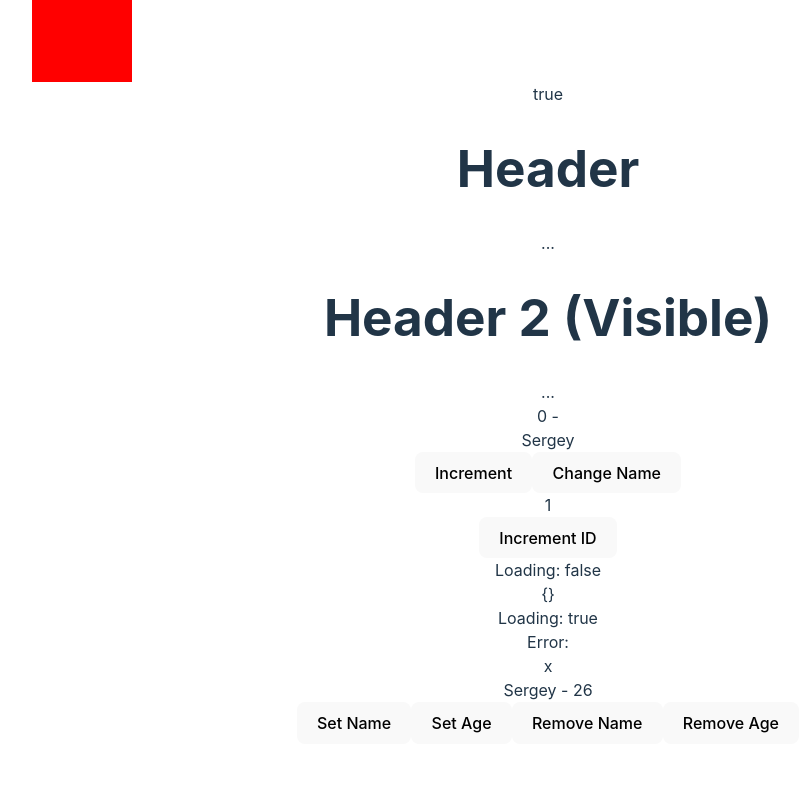
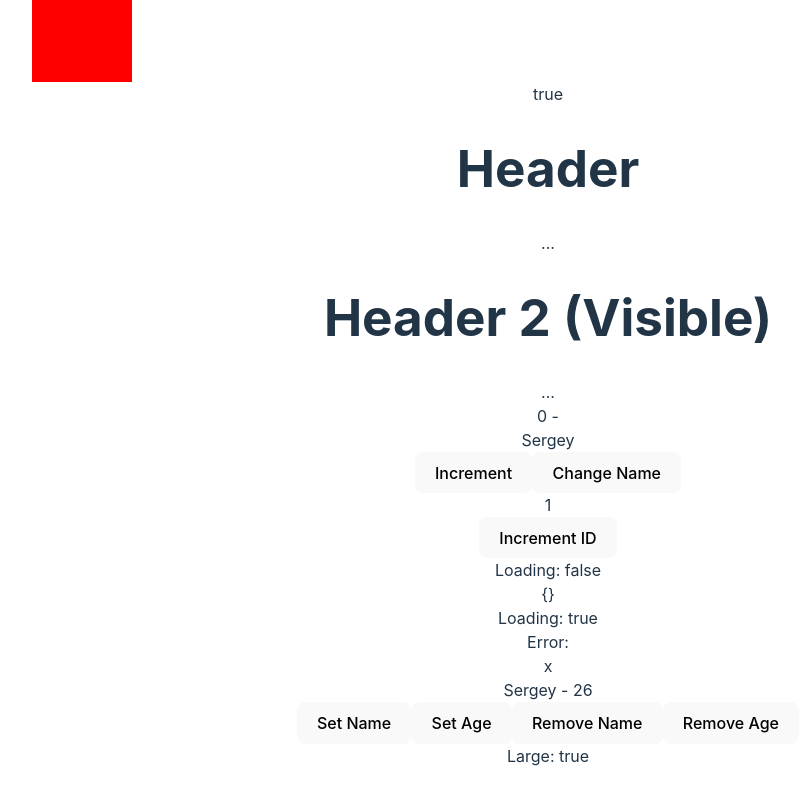
Before and after one commit to roll1226/react-custom-hooks, a React (Vite) app: page / in a window 1280 px wide. Shown: the part 613-1413 px from the top of the page, without its empty margins (92-902 px from the left). Before the commit the page ends 1389 px from the top, so only its background shows below. Built offline with nearby package versions, Linux system fonts and the light colour scheme; no server answers.

Commit message:
feat: useMediaQuery

```diff
--- a/src/App.tsx
+++ b/src/App.tsx
@@ -7,14 +7,15 @@ import { useCopyToClipboard } from "./hooks/useCopyToClipboard";
 import { useDebounce } from "./hooks/useDebounce";
 import { useFetch } from "./hooks/useFetch";
 import { useHover } from "./hooks/useHover";
-import { useLocalStorage, useSessionStorage } from "./hooks/useStorage";
 import { useLocation } from "./hooks/useLocation";
 import { useLongPress } from "./hooks/useLongPress";
+import { useMediaQuery } from "./hooks/useMediaQuery";
 import { useOnlineStatus } from "./hooks/useOnlineStatus";
 import { useOnScreen } from "./hooks/useOnScreen";
 import { usePrevious } from "./hooks/usePrevious";
 import { useRenderCount } from "./hooks/useRenderCount";
 import { useStateWithValidation } from "./hooks/useStateWithValidation";
+import { useLocalStorage, useSessionStorage } from "./hooks/useStorage";
 import { useTimeout } from "./hooks/useTimeout";
 import { useToggle } from "./hooks/useToggle";
 
@@ -95,6 +96,8 @@ function App() {
     "Sergey"
   );
   const [age, setAge, removeAge] = useLocalStorage("age", 26);
+
+  const isLarge = useMediaQuery("(min-width: 600px)");
 
   return (
     <>
@@ -234,6 +237,8 @@ function App() {
         <button onClick={removeSessionName}>Remove Name</button>
         <button onClick={removeAge}>Remove Age</button>
       </div>
+
+      <div>Large: {isLarge.toString()}</div>
     </>
   );
 }
--- a/src/hooks/useEventListener.tsx
+++ b/src/hooks/useEventListener.tsx
@@ -1,20 +1,29 @@
 import { RefObject, useEffect, useRef } from "react";
 
-type EventType = keyof WindowEventMap;
+type EventType = keyof WindowEventMap | "change";
 
-type UseEventListener = <K extends EventType>(
+type UseEventListener = <K extends EventType, E extends Event>(
   eventType: K,
-  callback: (event: WindowEventMap[K]) => void,
-  element?: Window | Document | HTMLElement | RefObject<HTMLElement | null>
+  callback: (event: E) => void,
+  element?:
+    | Window
+    | Document
+    | HTMLElement
+    | MediaQueryList
+    | RefObject<HTMLElement | null>
 ) => void;
 
-export const useEventListener: UseEventListener = <K extends EventType>(
+export const useEventListener: UseEventListener = <
+  K extends EventType,
+  E extends Event
+>(
   eventType: K,
-  callback: (event: WindowEventMap[K]) => void,
+  callback: (event: E) => void,
   element:
     | Window
     | Document
     | HTMLElement
+    | MediaQueryList
     | RefObject<HTMLElement | null> = window
 ) => {
   const callbackRef = useRef(callback);
@@ -24,11 +33,15 @@ export const useEventListener: UseEventListener = <K extends EventType>(
   }, [callback]);
 
   useEffect(() => {
-    const targetElement: HTMLElement | Window | Document | null =
-      element && "current" in element ? element.current : element;
+    const targetElement:
+      | HTMLElement
+      | Window
+      | Document
+      | MediaQueryList
+      | null = element && "current" in element ? element.current : element;
     if (!targetElement) return;
 
-    const handler = (event: WindowEventMap[K]) => callbackRef.current(event);
+    const handler = (event: E) => callbackRef.current(event);
 
     targetElement.addEventListener(eventType, handler as EventListener);
     return () =>
--- /dev/null
+++ b/src/hooks/useMediaQuery.tsx
@@ -0,0 +1,27 @@
+import { useEffect, useState } from "react";
+import { useEventListener } from "./useEventListener";
+
+type UseMediaQuery = (mediaQuery: string) => boolean;
+
+export const useMediaQuery: UseMediaQuery = (mediaQuery) => {
+  const [isMatch, setIsMatch] = useState(false);
+  const [mediaQueryList, setMediaQueryList] = useState<MediaQueryList>();
+
+  useEffect(() => {
+    const list = window.matchMedia(mediaQuery);
+    setMediaQueryList(list);
+    setIsMatch(list.matches);
+  }, [mediaQuery]);
+
+  useEventListener(
+    "change",
+    (e: Event | MediaQueryListEvent) => {
+      if ("matches" in e) {
+        setIsMatch(e.matches);
+      }
+    },
+    mediaQueryList
+  );
+
+  return isMatch;
+};
--- a/src/hooks/useOnlineStatus.tsx
+++ b/src/hooks/useOnlineStatus.tsx
@@ -5,11 +5,9 @@ type UseOnlineStatus = () => boolean;
 
 export const useOnlineStatus: UseOnlineStatus = () => {
   const [online, setOnline] = useState(navigator.onLine);
-  useEventListener<keyof WindowEventHandlersEventMap>("online", () =>
-    setOnline(navigator.onLine)
-  );
-  useEventListener<keyof WindowEventHandlersEventMap>("offline", () =>
-    setOnline(navigator.onLine)
-  );
+
+  useEventListener("online", () => setOnline(navigator.onLine));
+  useEventListener("offline", () => setOnline(navigator.onLine));
+
   return online;
 };
```
